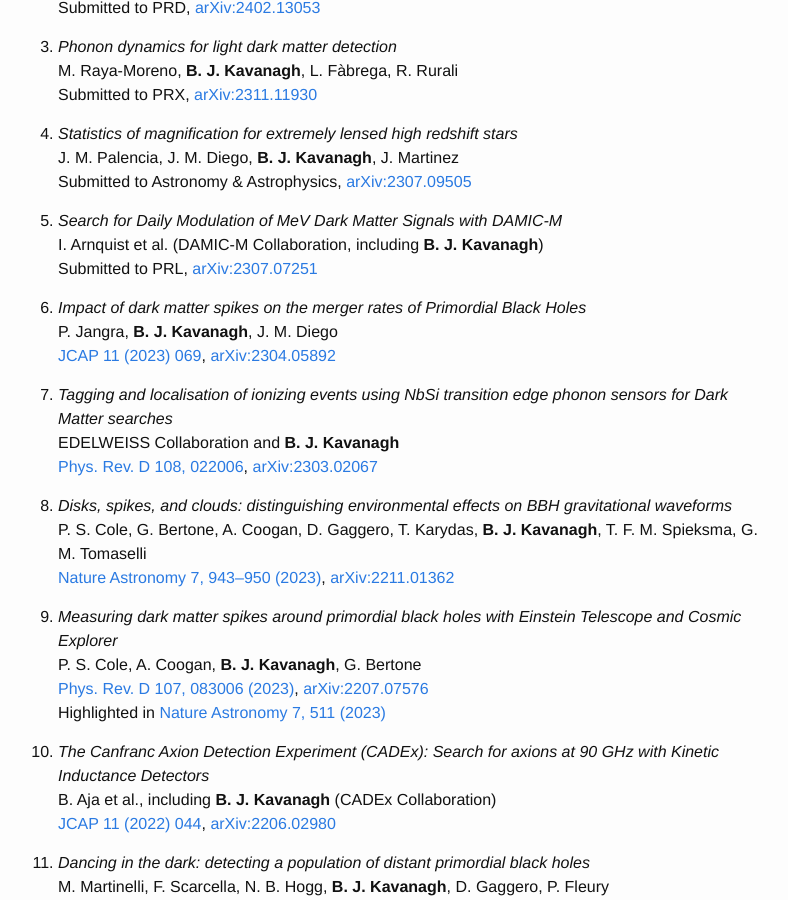
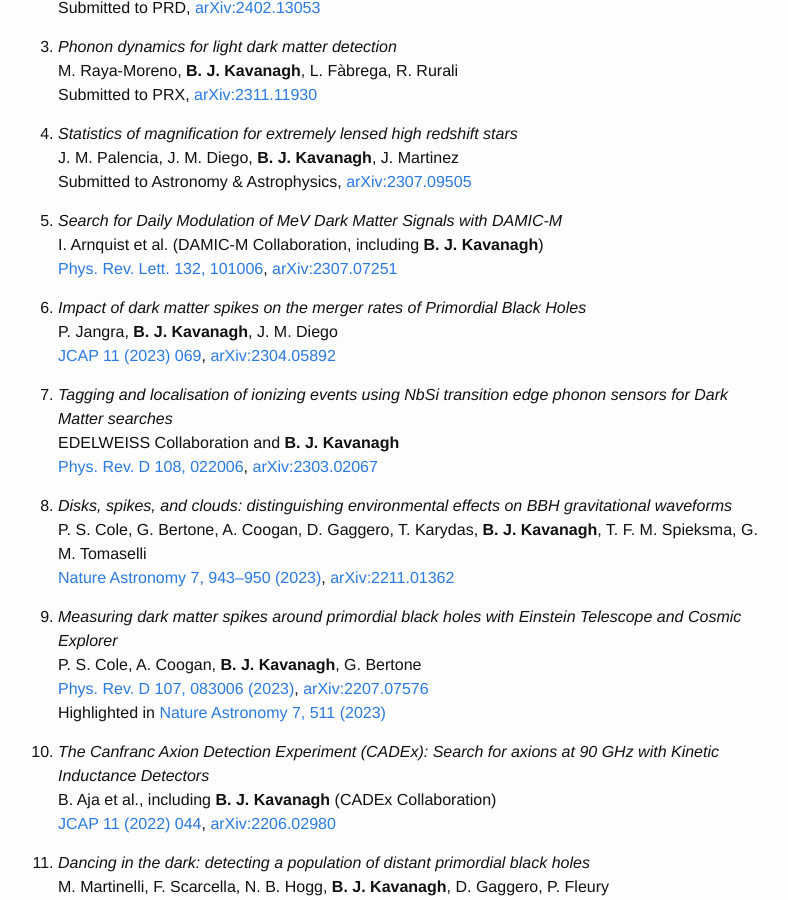
Before and after one commit to bradkav/bradkav.github.io, a Jekyll site: the page built from publications.md, in a window 1280 px wide and 900 px high, scrolled down 575 px. Shown: the whole window, without its empty margins (242-1030 px from the left). Built offline with Jekyll 4.4.1, drawn with Linux system fonts in a browser that asks for light colours.

Commit message:
Added DAMIC-M PRL

```diff
--- a/publications.md
+++ b/publications.md
@@ -38,7 +38,7 @@ Submitted to Astronomy & Astrophysics, [arXiv:2307.09505](https://arxiv.org/abs/
 
 2. *Search for Daily Modulation of MeV Dark Matter Signals with DAMIC-M*
 I. Arnquist et al. (DAMIC-M Collaboration, including **B. J. Kavanagh**)
-Submitted to PRL, [arXiv:2307.07251](https://arxiv.org/abs/2307.07251)
+[Phys. Rev. Lett. 132, 101006](https://doi.org/10.1103/PhysRevLett.132.101006), [arXiv:2307.07251](https://arxiv.org/abs/2307.07251)
 
 2. *Impact of dark matter spikes on the merger rates of Primordial Black Holes*
 P. Jangra, **B. J. Kavanagh**, J. M. Diego
```
Also changed, not shown: 2 other files.
